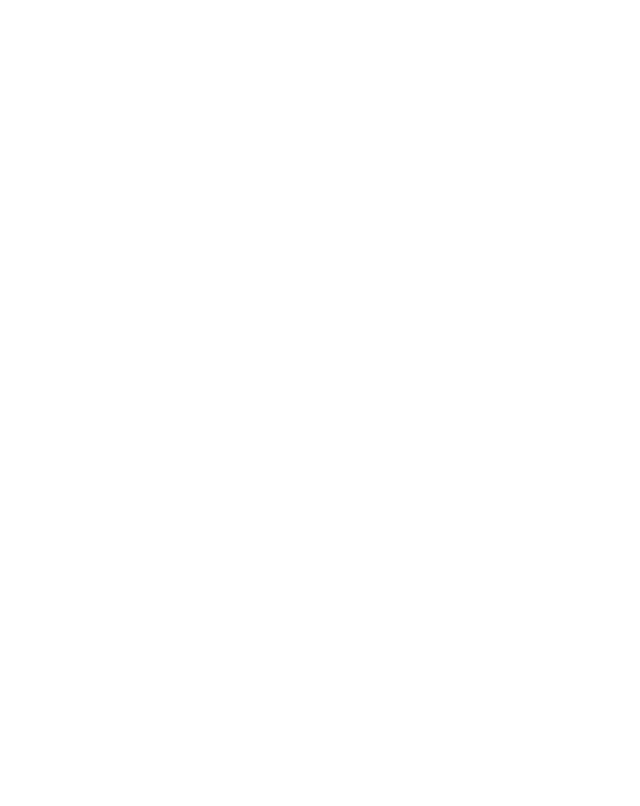
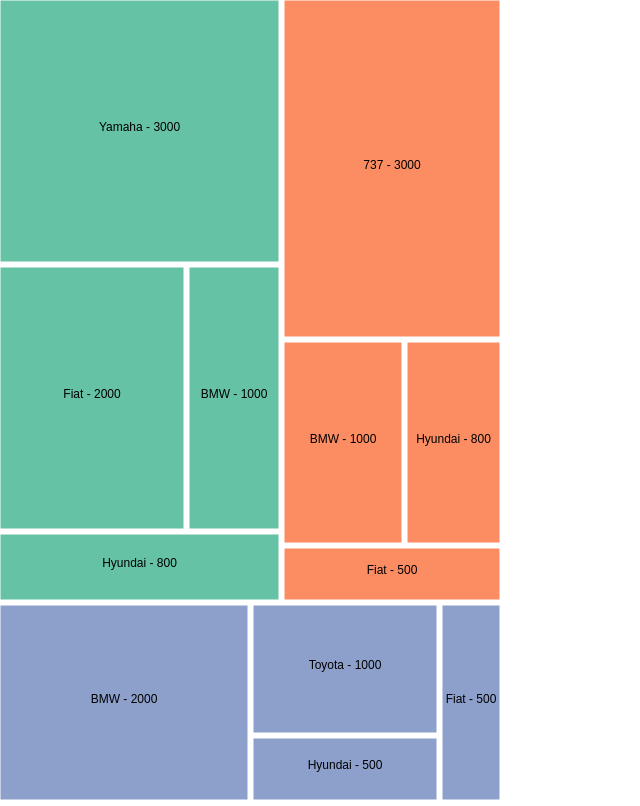
Before and after one commit to lucaspanu/Treemap, a React (Vite) app: page / in a window 1280 px wide. Shown: the whole page, without its empty margins (0-640 px from the left). Built offline with nearby package versions, Linux system fonts and the light colour scheme.

Commit message:
add tooltip

```diff
--- a/index.html
+++ b/index.html
@@ -2,9 +2,8 @@
 <html lang="en">
   <head>
     <meta charset="UTF-8" />
-    <link rel="icon" type="image/svg+xml" href="/vite.svg" />
     <meta name="viewport" content="width=device-width, initial-scale=1.0" />
-    <title>Treemap Marc</title>
+    <title>Treemap Marc 💼</title>
     <link
       rel="stylesheet"
       href="https://fonts.googleapis.com/icon?family=Material+Icons"
--- a/src/page/HomePage/HomePage.jsx
+++ b/src/page/HomePage/HomePage.jsx
@@ -2,11 +2,7 @@
 import Treemap from "./Treemap";
 
 const HomePage = () => {
-  return (
-    <div>
-      <Treemap />
-    </div>
-  );
+  return <Treemap />;
 };
 
 export default HomePage;
--- a/src/page/HomePage/Treemap.jsx
+++ b/src/page/HomePage/Treemap.jsx
@@ -1,4 +1,4 @@
-import React from "react";
+import React, { useEffect, useRef } from "react";
 import * as d3 from "d3";
 import data from "./data.json";
 
@@ -6,7 +6,14 @@
 const width = 500;
 
 const Treemap = () => {
-  let svg = d3.select("#tree").attr("width", width).attr("height", height);
+  const ref = useRef();
+  const tooltipRef = useRef();
+
+  useEffect(() => {
+    let svg = d3
+      .select(ref.current)
+      .attr("width", width)
+      .attr("height", height);
     const color = d3.scaleOrdinal(d3.schemeSet2);
 
     let hierarchy = d3
@@ -18,11 +25,36 @@
       hierarchy
     );
 
+    var tool = d3.select(tooltipRef.current);
+
     let childArray = root.descendants().filter((d) => d.depth == 2);
     let parentArray = root.descendants().filter((d) => d.depth == 1);
     let matchParent = (category) => {
       return parentArray.findIndex((x) => x.data.name === category);
     };
+
+    // svg
+    //   .selectAll(".node")
+    //   .data(childArray)
+    //   .enter()
+    //   .append("div")
+    //   .attr("class", "node")
+    //   .style("left", function (d) {
+    //     return d.x + "px";
+    //   })
+    //   .style("top", function (d) {
+    //     return d.y + "px";
+    //   })
+    //   .style("width", function (d) {
+    //     return Math.max(0, d.dx - 1) + "px";
+    //   })
+    //   .style("height", function (d) {
+    //     return Math.max(0, d.dy - 1) + "px";
+    //   })
+    //   .style("background", function (d) {
+    //     return d.children ? color(d.name) : null;
+    //   })
+    //   .text((d) => d.data.name + " - " + d.value)
 
     svg
       .selectAll(".cells")
@@ -34,7 +66,17 @@
       .attr("width", (d) => d.x1 - d.x0)
       .attr("height", (d) => d.y1 - d.y0)
       .style("stroke", "white")
-    .style("fill", (d) => color(matchParent(d.parent.data.name)));
+      .style("fill", (d) => color(matchParent(d.parent.data.name)))
+      .on("mousemove", function (e, d) {
+        console.log(e, d);
+        tool.style("left", e.pageX + 10 + "px");
+        tool.style("top", e.pageY + 20 + "px");
+        tool.style("display", "inline-block");
+        tool.html(d.data.name);
+      })
+      .on("mouseout", function (d) {
+        tool.style("display", "none");
+      });
 
     svg
       .selectAll(".text")
@@ -50,13 +92,40 @@
     d3.selectAll("rect").on("click", function (d) {
       window.open("http://localhost:5173/hiMarc", "_blank");
     });
+  }, []);
 
   return (
+    <div style={{ position: "relative" }}>
+      <div
+        ref={tooltipRef}
+        style={{
+          position: "absolute",
+          display: "none",
+          width: "auto",
+          height: "auto",
+          background: "none repeat scroll 0 0 white",
+          border: "0 none",
+          borderRadius: "8px 8px 8px 8px",
+          boxShadow: "-3px 3px 15px #888888",
+          color: "black",
+          font: "12px sans-serif",
+          padding: "5px",
+          textAlign: "center",
+        }}
+      >
+        Hola
+      </div>
       <svg
-      id="tree"
-      viewBox="[0, 0, width, height]"
-      style={{ maxWidth: "100%", height: "auto", font: "12px sans-serif" }}
+        ref={ref}
+        viewBox={`0 0 ${width} ${height}`}
+        style={{
+          maxWidth: "100%",
+          height: "auto",
+          font: "12px sans-serif",
+          cursor: "pointer",
+        }}
       ></svg>
+    </div>
   );
 };
 
```
Lines whose indentation alone changed are shown as unchanged.
